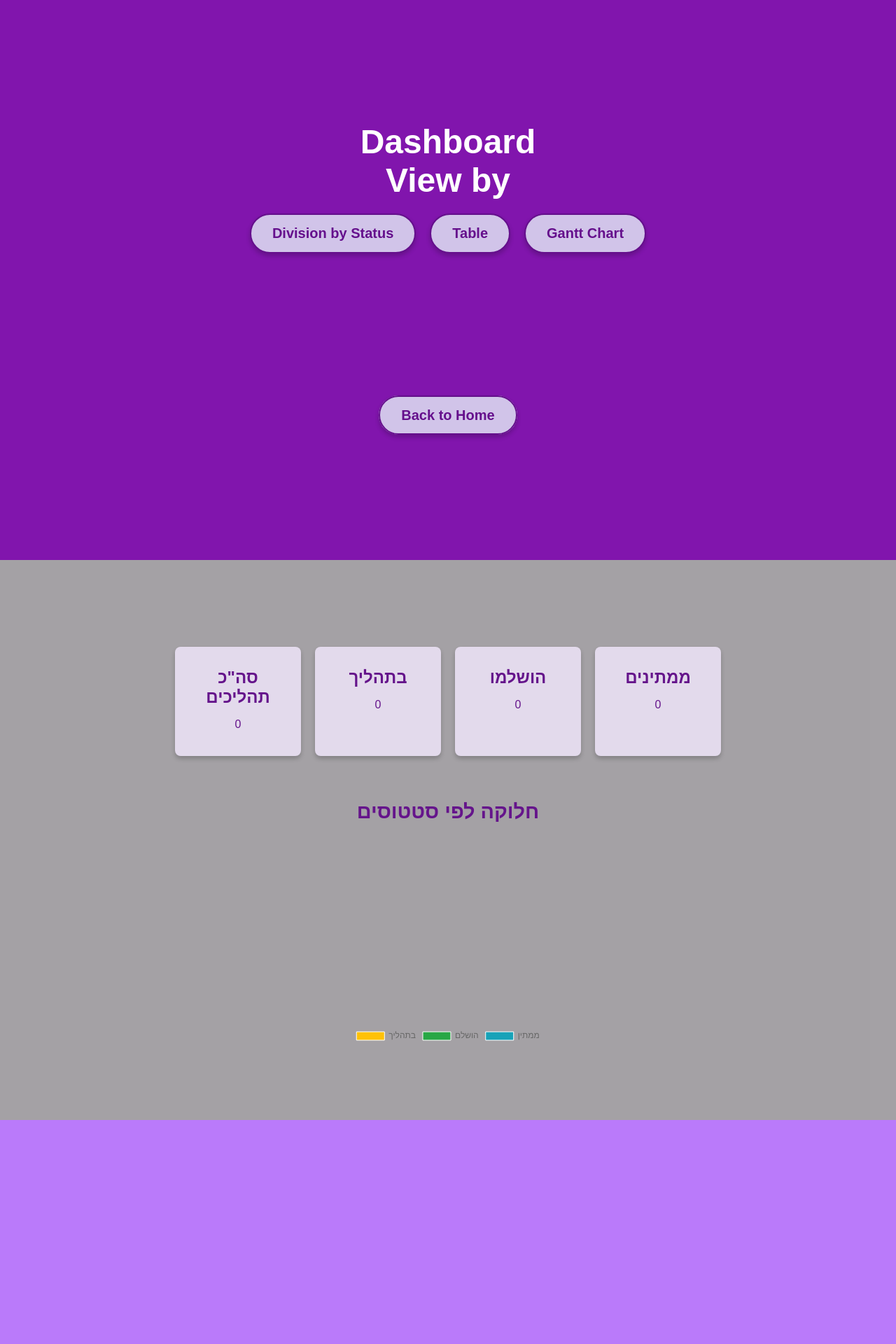
After one commit to Simchabi/ProcessDashboard, a Flask app: page /dashboard in a window 1280 px wide. The commit adds this page. Shown: the top 1920 px of the page at 70% size. Run offline with Flask 3, Linux system fonts and the light colour scheme; data that the repository does not hold is empty; some libraries are stand-ins or nearby versions.

Commit message:
dashboard_update

```diff
--- a/app.py
+++ b/app.py
@@ -391,9 +391,9 @@ def dashboard():
 
     # Count statuses
     status_counts = {
-        'ongoing': 0,
-        'completed': 0,
-        'pending': 0
+        'בתהליך': 0,
+        'הושלם': 0,
+        'בהמתנה': 0
     }
     for process in processes:
         status = process.get('status', 'unknown')
--- /dev/null
+++ b/static/css/dashboard.css
@@ -0,0 +1,412 @@
+body {
+    font-family: 'Arial', sans-serif;
+    margin: 0;
+    padding: 0;
+    background-color: #a4a1a5;
+    color: #ffffff;
+}
+
+
+.dashboard-container {
+    width: 90%;
+    margin: auto;
+}
+
+.dashboard-header {
+    text-align: center;
+    padding: 20px;
+    background-color: #1f1f1f;
+}
+
+.dashboard-header h1 {
+    margin: 0;
+    font-size: 2.5rem;
+    color: #ff6384;
+}
+
+.dashboard-stats {
+    display: flex;
+    justify-content: space-around;
+    padding: 20px 0;
+}
+.card-container {
+    display: flex;
+    flex-wrap: wrap; /* מאפשר לכרטיסים לעבור לשורות נוספות */
+    flex-direction: row; /* הכרטיסים יהיו מסודרים בשורה אחת */
+}
+
+
+.stat-card {
+    background: #8115ad;
+    border-radius: 8px;
+    padding: 15px;
+    text-align: center;
+    width: 25%;
+    box-shadow: 0 2px 5px rgba(0, 0, 0, 0.2);
+}
+
+.stat-card h2 {
+    margin-bottom: 10px;
+    color: #36a2eb;
+}
+
+.stat-card p {
+    font-size: 1.5rem;
+    margin: 0;
+}
+
+.dashboard-graphs {
+    margin: 20px 0;
+    text-align: center;
+}
+
+.graph-container {
+    max-width: 600px;
+    margin: auto;
+}
+
+.dashboard-table {
+    margin: 20px 0;
+}
+
+.dashboard-table table {
+    width: 100%;
+    border-collapse: collapse;
+    background: #1f1f1f;
+    color: #ffffff;
+}
+
+.dashboard-table th, .dashboard-table td {
+    padding: 10px;
+    text-align: center;
+    border-bottom: 1px solid #444;
+}
+
+.status.פעיל {
+    color: #36a2eb;
+    font-weight: bold;
+}
+
+.status.הסתיים {
+    color: #b3ebca;
+    font-weight: bold;
+}
+
+.status.מושהה {
+    color: #ff6384;
+    font-weight: bold;
+}
+
+.container {
+    max-width: 1200px;
+    margin: 0 auto;
+    padding: 20px;
+}
+h1 {
+    text-align: center;
+    color: #ffffff;
+}
+
+/* עטיפה חיצונית שמכסה את כל המסך */
+.full-screen-section {
+    display: flex;
+    flex-direction: column; /* סידור התוכן בעמודה */
+    justify-content: center; /* מיקום התוכן במרכז באופן אנכי */
+    align-items: center; /* מיקום התוכן במרכז באופן אופקי */
+    height: 100vh; /* גובה של כל המסך */
+    background-color: #a4a1a5; /* צבע רקע */
+    padding: 20px; /* רווח פנימי */
+    box-sizing: border-box; /* כדי שהריווח פנימי לא יפגע בגודל */
+}
+
+
+.cards {
+    display: flex;
+    justify-content: space-between;
+    margin-bottom: 20px;
+    margin-top: 40px; /* מוריד את הכרטיסים למטה */
+    gap: 20px;
+    flex-wrap: wrap; /* מאפשר לכרטיסים לעבור לשורות נוספות */
+    justify-content: center; /* מיקום הכרטיסים במרכז */
+    width: 100%; /* תופס את כל רוחב המסך */
+}
+
+/* עיצוב כל כרטיס */
+.card {
+    background-color: #e3daec;
+    border-radius: 8px;
+    padding: 20px;
+    text-align: center;
+    flex: 1;
+    color: #65148b;
+   /* box-shadow: 0 2px 5px rgba(0, 0, 0, 0.3);*/
+    /*max-width: 100%; /* מגביל את רוחב הכרטיסים לאורך המסך */
+    /*box-sizing: border-box; */
+    max-width: 180px; /* מגביל את הרוחב המקסימלי */
+    box-sizing: border-box;/* מאפשר לכלול את הריווח בתוך הרוחב */
+    width: 180px; /* מקטין את הרוחב של הכרטיסים */
+
+    /*width: 220px; /* רוחב קבוע לכל כרטיס */
+    text-align: center;
+    box-shadow: 0 4px 6px rgba(0, 0, 0, 0.2);
+    transition: transform 0.3s ease;
+}
+.card h2 {
+    margin: 10px 0;
+    font-size: 24px;
+}
+.chart-container {
+    margin-top: 40px; /* ריווח בין הכרטיסים לגרף */
+    /*width: 100%; /* רוחב מלא */
+    width: auto; /* גודל דינמי - מתאים את עצמו לתוכן */
+    display: flex;
+    flex-direction: column;
+    align-items: center;
+
+    margin: 20px 0;
+    background-color: transparent; /* ביטול רקע */
+    /*background-color: #e3a7fc;*/
+    /*background-color: #3a3d46;*/
+   /* padding: 20px;
+    border-radius: 8px;
+    box-shadow: 0 2px 5px rgba(0, 0, 0, 0.3);*/
+
+    padding: 0; /* ביטול ריווח פנימי */
+    box-shadow: none; /* ביטול הצללה */
+    border-radius: 0; /* ביטול עיגול הפינות */
+
+
+}
+.chart-container canvas {
+    display: block;
+    margin: 0 auto;
+}
+.chart-container h2 {
+    text-align: center; /* ממרכז את הכותרת */
+    color: #65148b; /* צבע הטקסט (לא חובה) */
+    margin-bottom: 20px; /* רווח מתחת לכותרת (לא חובה) */
+
+    font-size: 1.8rem;
+
+}
+
+
+/* עטיפה חיצונית שמכסה את כל המסך */
+.full-screen-table {
+    display: flex;
+    justify-content: center; /* מיקום מרכזי אופקי */
+    align-items: center; /* מיקום מרכזי אנכי */
+    height: 100vh; /* גובה המסך */
+    background-color: #ba7afa; /* רקע סגול בהיר */
+    padding: 20px; /* ריווח פנימי */
+    box-sizing: border-box; /* להכליל שוליים פנימיים בחישוב */
+    overflow: auto; /* גלילה במקרה של תוכן גדול */
+}
+
+table {
+
+    margin: 20px 0;
+    background-color: #ffffff;
+    /*background-color: #3a3d46;*/
+    border-radius: 8px;
+    overflow: hidden;
+
+    width: 100%; /* הטבלה תתפוס את כל הרוחב */
+    border-collapse: collapse; /* ביטול ריווח בין התאים */
+    /*background-color: white; /* רקע הטבלה */
+    box-shadow: 0 4px 6px rgba(0, 0, 0, 0.2); /* הצללה לטבלה */
+    text-align: center; /* טקסט במרכז */
+}
+th, td {
+    text-align: center;
+   /* padding: 12px 15px;*/
+    padding: 15px; /* ריווח פנימי */
+    border: 1px solid #ddd; /* מסגרת עדינה */
+    font-size: 1rem; /* גודל טקסט */
+    color: #52006b;
+}
+th {
+    background-color: #8115ad;/* רקע כותרת */
+    color: #fff;
+    font-weight: bold; /* טקסט מודגש */
+}
+tr:nth-child(even) {
+    background-color: #a4a1a5;/* צבע שורות זוגיות */
+    /*background-color: #f9f9f9; /* צבע שורות זוגיות */
+
+
+}
+tr:hover {
+    background-color: #6b6f79;/* הדגשה במעבר עכבר */
+   /* background-color: #f1f1f1; /* הדגשה במעבר עכבר */
+}
+
+
+/* עטיפה חיצונית לחלק ה-Gantt */
+.gantt-container {
+    display: flex;
+    flex-direction: column; /* מסדר את התוכן בעמודה */
+    justify-content: center; /* מרכז את התוכן אנכית */
+    align-items: center; /* מרכז את התוכן אופקית */
+    /*height: 100vh; /* גובה של כל המסך */
+    width: 100%; /* רוחב מלא */
+   /*width: 90%; /* מרחיב את הגרף ל-90% מרוחב הקונטיינר */
+    /*max-width: 1200px; /* מגביל את הרוחב המקסימלי */
+    background-color: #d9cadd; /* צבע רקע (אפשר לשנות) */
+    padding: 20px; /* ריווח פנימי */
+    box-sizing: border-box; /* כולל את הריווח כחלק מהגודל */
+    gap: 20px; /* רווח בין הגרפים */
+
+   /* height: 400px; /* גובה הגרף */
+   /* /*border: 1px solid #b5a1c5; /* מסגרת דקה */
+    border-radius: 8px; /* פינות מעוגלות */
+   /* box-shadow: 0 4px 6px rgba(0, 0, 0, 0.1); /* הצללה עדינה */
+
+   /* margin: 20px 0;
+    border-radius: 8px;
+   box-shadow: 0 2px 5px rgba(0, 0, 0, 0.3);*/
+}
+
+
+.gantt-container h2 {
+    margin-bottom: 20px; /* רווח מתחת לכותרת */
+
+    font-size: 1.8rem; /* גודל הטקסט */
+    text-align: center; /* ממרכז את הכותרת */
+
+    color: #4d004d; /* צבע טקסט כהה */
+   /* background-color: #f3e6f7;
+    padding: 10px;
+    border-radius: 5px;
+    margin-bottom: 20px; */
+}
+
+
+
+
+
+
+/* עטיפה חיצונית שמכסה את כל המסך */
+.full-screen-navigation {
+    display: flex; /* שימוש ב-Flexbox */
+    justify-content: center; /* מיקום אופקי במרכז */
+    align-items: center; /* מיקום אנכי במרכז */
+    height: 100vh; /* גובה של כל המסך */
+    background-color: #8115ad; /* צבע רקע סגול בהיר */
+    margin: 0; /* ביטול שוליים חיצוניים */
+    padding: 0; /* ביטול שוליים פנימיים */
+    box-sizing: border-box; /* עיצוב נכון של כל המסגרת */
+    text-align: center; /* מיקום מרכזי לטקסט */
+}
+
+/* עטיפה פנימית של כל התוכן */
+.full-screen-navigation .content {
+    display: flex;
+    flex-direction: column; /* סידור התוכן בעמודה */
+    gap: 20px; /* ריווח בין האלמנטים */
+    align-items: center; /* מיקום מרכזי */
+    /*margin-top: -30px; /* הזזה כלפי מעלה של התוכן */
+}
+
+/* עיצוב כותרות */
+.full-screen-navigation .content h1 {
+    font-size: 3rem; /* גודל גדול לכותרות */
+    color: #ffffff; /* צבע סגול כהה */
+    margin: 0; /* ביטול שוליים */
+    margin-top: -20px; /* הזזה של הכותרות כלפי מעלה */
+
+}
+
+/* עיצוב כפתורים */
+.navigation-buttons {
+    display: flex; /* שימוש ב-Flexbox לכפתורים */
+    gap: 20px; /* ריווח בין הכפתורים */
+}
+
+.navigation-buttons .btn-scroll {
+    text-decoration: none; /* ביטול קו תחתון */
+    background-color: #d1c4e9; /* צבע רקע סגול */
+    color: #650f8c; /* צבע טקסט */
+    border: 2px solid #650f8c; /* צבע מסגרת */
+    border-radius: 30px; /* פינות מעוגלות */
+    padding: 15px 30px; /* רווח פנימי */
+    font-size: 20px; /* גודל הטקסט */
+    font-weight: bold; /* טקסט מודגש */
+    cursor: pointer; /* שינוי סמן העכבר */
+    transition: all 0.3s ease; /* מעבר חלק */
+    box-shadow: 0 4px 6px rgba(0, 0, 0, 0.2); /* הצללה עדינה */
+}
+
+/* עיצוב הכפתורים במעבר עכבר */
+.navigation-buttons .btn-scroll:hover {
+    background-color: #650f8c; /* שינוי צבע רקע */
+    border-color: #d1c4e9; /* שינוי צבע מסגרת */
+    color: #cfcecf; /* צבע טקסט */
+    transform: scale(1.1); /* הגדלה */
+}
+
+/* עיצוב בלחיצה */
+.navigation-buttons .btn-scroll:active {
+    transform: scale(0.95); /* הקטנה בלחיצה */
+    box-shadow: 0 2px 4px rgba(0, 0, 0, 0.2); /* הצללה מופחתת */
+}
+
+
+
+
+
+
+
+/* עיצוב כפתור חזרה לעמוד הקודם */
+.back-button-container {
+    margin-top: 200px; /* ריווח נוסף למטה */
+    /*margin-top: 30px; /* ריווח בין הכפתורים */
+    text-align: center; /* מיקום הכפתור במרכז */
+}
+
+.back-button {
+    text-decoration: none; /* ביטול קו תחתון */
+    background-color: #d1c4e9; /* צבע רקע סגול */
+    color: #650f8c; /* צבע טקסט */
+    border: 2px solid #650f8c; /* צבע מסגרת */
+    border-radius: 30px; /* פינות מעוגלות */
+    padding: 15px 30px; /* רווח פנימי */
+    font-size: 20px; /* גודל הטקסט */
+    font-weight: bold; /* טקסט מודגש */
+    cursor: pointer; /* שינוי סמן העכבר */
+    transition: all 0.3s ease; /* מעבר חלק */
+    box-shadow: 0 4px 6px rgba(0, 0, 0, 0.2); /* הצללה עדינה */
+}
+
+/* עיצוב הכפתור במעבר עכבר */
+.back-button:hover {
+    background-color: #650f8c; /* שינוי צבע רקע */
+    border-color: #d1c4e9; /* שינוי צבע מסגרת */
+    color: #cfcecf; /* צבע טקסט */
+    transform: scale(1.1); /* הגדלה */
+}
+
+/* עיצוב בלחיצה */
+.back-button:active {
+    transform: scale(0.95); /* הקטנה בלחיצה */
+    box-shadow: 0 2px 4px rgba(0, 0, 0, 0.2); /* הצללה מופחתת */
+}
+
+
+
+.custom-gif {
+    position: fixed; /* מאפשר מיקום יחסי למסך */
+    bottom: 50px; /* מרחק של 50px מהתחתית */
+    right: 150px; /* מרחק של 50px מהימין */
+    width: 150px; /* גודל מוגדל של הגיף */
+    height: auto; /* שומר על יחס הרוחב-גובה */
+    z-index: 10; /* מבטיח שהגיף יהיה מעל אלמנטים אחרים */
+    display: none; /* מסתיר את הגיף כברירת מחדל */
+}
+
+
+
+
+
+/*#7176f4
+/*f4e4ff סגול בהיר
--- /dev/null
+++ b/static/js/dashboard.js
@@ -0,0 +1,136 @@
+//const statusCounts = JSON.parse('{{ status_counts | tojson | safe }}');
+const statusCounts = JSON.parse(document.getElementById('status-data').textContent);
+
+const ctx = document.getElementById('statusPieChart').getContext('2d');
+const statusData = {
+    labels: ['בתהליך', 'הושלם', 'ממתין'],
+    datasets: [{
+        label: '',
+        data: [
+            statusCounts.בתהליך,
+            statusCounts.הושלם,
+            statusCounts.בהמתנה
+        ],
+        backgroundColor: ['#ffc107', '#28a745', '#17a2b8'],
+        borderWidth: 1
+    }]
+};
+
+new Chart(ctx, {
+    type: 'pie',
+    data: statusData,
+    options: {
+        responsive: true,
+        plugins: {
+            legend: {
+                position: 'bottom'
+            }
+        }
+    }
+});
+// פונקציה להמיר את השעה לדייט עם תאריך (נשתמש בתאריך של היום)
+function convertToDate(dateStr) {
+    if (!dateStr) return null;
+
+    const [day, month, yearAndTime] = dateStr.split('/');
+    const [year, time] = yearAndTime.split(' ');
+    const isoDate = `${year}-${month}-${day}T${time}:00`;
+
+    return new Date(isoDate);
+}
+
+// נתונים עבור התהליכים
+//const processes = JSON.parse('{{ processes | tojson | safe }}');
+const processes = JSON.parse(document.getElementById('process-data').textContent);
+// המרת הזמנים לאובייקטי Date
+const processData = processes.map(process => {
+    return {
+        ...process,
+        start_time: convertToDate(process.start_time),
+        finish_time: convertToDate(process.finish_time)
+    };
+});
+// מיון התהליכים לפי זמן התחלה
+const sortedProcesses = processData.sort((a, b) => a.start_time - b.start_time);
+
+// יצירת נתונים לתרשים גנט
+const graphData = sortedProcesses.map(process => ({
+    x: [new Date(process.finish_time) - new Date(process.start_time)],
+    y: [process.name],
+    base: [new Date(process.start_time)],
+    type: 'bar',
+    orientation: 'h',
+    text: `Start: ${process.start_time.toLocaleString()} | Finish: ${process.finish_time.toLocaleString()}`,
+    hoverinfo: 'text',
+}));
+
+// יצירת תרשים גנט לתהליכים
+Plotly.newPlot('process-chart', graphData, {
+    title: '',
+    barmode: 'stack',
+    xaxis: {
+        //title: 'Date',
+        type: 'date',
+        tickformat: '%d/%m/%Y %H:%M',
+        tickmode: 'array',//auto
+        tickvals: sortedProcesses.map(process => new Date(process.start_time)),
+    },
+    yaxis: {
+        //title: 'Processes',
+        tickmode: 'array',
+        tickvals: sortedProcesses.map((_, index) => index),
+        ticktext: sortedProcesses.map(process => process.name),
+    }
+});
+
+// אירוע לחיצה על תהליך
+document.getElementById('process-chart').on('plotly_click', function (data) {
+    const processName = data.points[0].y; // שם התהליך שנבחר
+    const process = processes.find(p => p.name === processName);
+
+    if (process) {
+        // שליפת משימות ל-Process ID
+        $.get(`/tasks/${process.id}`, function (tasks) {
+            // המרת הזמנים לאובייקטי Date
+            const tasksData = tasks.map(task => {
+                return {
+                    ...task,
+                    start_date: convertToDate(task.start_date),
+                    end_date: convertToDate(task.end_date)
+                };
+            });
+            // מיון משימות לפי זמן התחלה
+            const sortedtasks = tasksData.sort((a, b) => a.start_date - b.start_date);
+
+            // המרת זמני התחלה וסיום לפורמט Date (רק תאריכים)
+            const taskData = sortedtasks.map(task => ({
+                x: [new Date(task.end_date) - new Date(task.start_date)],
+                y: [task.name],
+                base: [new Date(task.start_date)],
+                type: 'bar',
+                orientation: 'h',
+                text: `Start: ${new Date(task.start_date).toLocaleString()} | Finish: ${new Date(task.end_date).toLocaleString()}`,
+                hoverinfo: 'text'
+            }));
+
+            // יצירת תרשים גנט למשימות
+            Plotly.newPlot('task-chart', taskData, {
+                title: `Tasks for Process: ${process.name}`,
+                barmode: 'stack',
+                xaxis: {
+                    //title: 'Date',
+                    type: 'date',
+                    tickformat: '%d/%m/%Y %H:%M',
+                    tickmode: 'array',//auto
+                    tickvals: sortedtasks.map(task => new Date(task.start_date)),
+                },
+                yaxis: {
+                    //title: 'Tasks',
+                    tickmode: 'array',
+                    tickvals: tasks.map((_, index) => index),
+                    ticktext: tasks.map(task => task.name)
+                }
+            });
+        });
+    }
+});
--- /dev/null
+++ b/templates/dashboard.html
@@ -0,0 +1,128 @@
+<!DOCTYPE html>
+<html lang="he">
+
+<head>
+    <meta charset="UTF-8">
+    <meta name="viewport" content="width=device-width, initial-scale=1.0">
+    <title>Dashboard</title>
+    <link rel="stylesheet" href="{{ url_for('static', filename='css/dashboard.css') }}">
+    <script src="https://cdn.jsdelivr.net/npm/chart.js"></script>
+    <script src="https://cdn.plot.ly/plotly-latest.min.js"></script>
+    <!--- <script src="https://cdn.plot.ly/plotly-2.20.0.min.js"></script>-->
+    <script src="https://code.jquery.com/jquery-3.6.0.min.js"></script>
+</head>
+
+<body>
+    <!-- <div class="container">
+        <h1> Dashboard</h1>
+        <h1> View by</h1>
+
+<div class="full-screen-navigation">
+    <div class="navigation-buttons">
+        <a href="#cards-section" class="btn-scroll">Division by Status</a>
+        <a href="#data-table-section" class="btn-scroll">Table</a>
+        <a href="#gantt-section" class="btn-scroll">Gantt Chart</a>
+    </div>
+</div>-->
+
+    <div class="full-screen-navigation">
+        <div class="content">
+            <img src="{{ url_for('static', filename='dashboard.gif') }}" alt="dashboard GIF" class="custom-gif">
+            <!--<a href="https://lordicon.com/">Icons by Lordicon.com</a>-->
+            <h1>Dashboard</h1>
+            <h1>View by</h1>
+            <div class="navigation-buttons">
+                <a href="#cards-section" class="btn-scroll">Division by Status</a>
+                <a href="#data-table-section" class="btn-scroll">Table</a>
+                <a href="#gantt-section" class="btn-scroll">Gantt Chart</a>
+            </div>
+            <!-- כפתור חזרה לעמוד הקודם -->
+            <div class="back-button-container">
+                <a href="{{ url_for('home') }}" class="back-button">Back to Home</a>
+            </div>
+        </div>
+    </div>
+
+
+
+    <!-- <div class="cards">-->
+    <div class="full-screen-section">
+        <!-- כרטיסים להצגת נתונים עיקריים -->
+        <div id="cards-section" class="cards">
+            <div class="card">
+                <h2>סה"כ תהליכים</h2>
+                <p>{{ processes | length }}</p>
+            </div>
+            <div class="card">
+                <h2>בתהליך</h2>
+                <p>{{ processes | selectattr('status', 'equalto', 'בתהליך') | list | length }}</p>
+            </div>
+            <div class="card">
+                <h2>הושלמו</h2>
+                <p>{{ processes | selectattr('status', 'equalto', 'הושלם') | list | length }}</p>
+            </div>
+            <div class="card">
+                <h2>ממתינים</h2>
+                <p>{{ processes | selectattr('status', 'equalto', 'בהמתנה') | list | length }}</p>
+            </div>
+        </div>
+
+        <!-- גרף עוגה -->
+        <div class="chart-container">
+            <h2>חלוקה לפי סטטוסים</h2>
+            <canvas id="statusPieChart"></canvas>
+        </div>
+    </div>
+
+
+    <!-- טבלה -->
+
+    <div class="full-screen-table">
+        <div id="data-table-section">
+            <table>
+                <thead>
+                    <tr>
+                        <th>שם פרויקט</th>
+                        <th>תיאור</th>
+                        <th>סטטוס</th>
+                        <th>זמן התחלה</th>
+                        <th>זמן סיום</th>
+                        <th>לקוח</th>
+                    </tr>
+                </thead>
+                <tbody>
+                    {% for process in processes %}
+                    <tr>
+                        <td>{{ process.name }}</td>
+                        <td>{{ process.description }}</td>
+                        <td class="status {{ process.status | lower }}">{{ process.status }}</td>
+                        <td>{{ process.start_time }}</td>
+                        <td>{{ process.finish_time }}</td>
+                        <td>{{ process.client }}</td>
+                    </tr>
+                    {% endfor %}
+                </tbody>
+            </table>
+        </div>
+    </div>
+
+
+    <!-- Gantt for Processes -->
+    <!--  <div class="gantt-container">-->
+
+    <div id="gantt-section" class="gantt-container">
+        <h2>Gantt for Processes</h2>
+        <div id="process-chart" class="gantt-chart"></div>
+        <div id="task-chart" class="gantt-chart"></div>
+    </div>
+
+    <script id="status-data" type="application/json">
+        {{ status_counts | tojson | safe }}
+    </script>
+    <script id="process-data" type="application/json">
+        {{ processes | tojson | safe }}
+    </script>
+    <script src="{{ url_for('static', filename='js/dashboard.js') }}"></script>
+</body>
+
+</html>
--- a/templates/home.html
+++ b/templates/home.html
@@ -23,7 +23,7 @@
 
         </div>
         <div class="welcome-gif">
-            <img src="{{ url_for('static', filename='SIMCHA.gif') }}" alt="Welcome GIF" class="custom-gif">
+            <img src="{{ url_for('static', filename='til.gif') }}" alt="Welcome GIF" class="custom-gif">
         </div>
          <!--<a href="#company-overview" class="btn-scroll">למד עוד על החברה</a>--> <!-- הכפתור לחלק השני -->
         <a href="#dashboard-section" class="btn-scroll">to continue</a> <!-- כפתור שמוביל לחלק השלישי -->
```
Also changed, not shown: static/dashboard.gif (added), static/til.gif (renamed from static/SIMCHA.gif).
